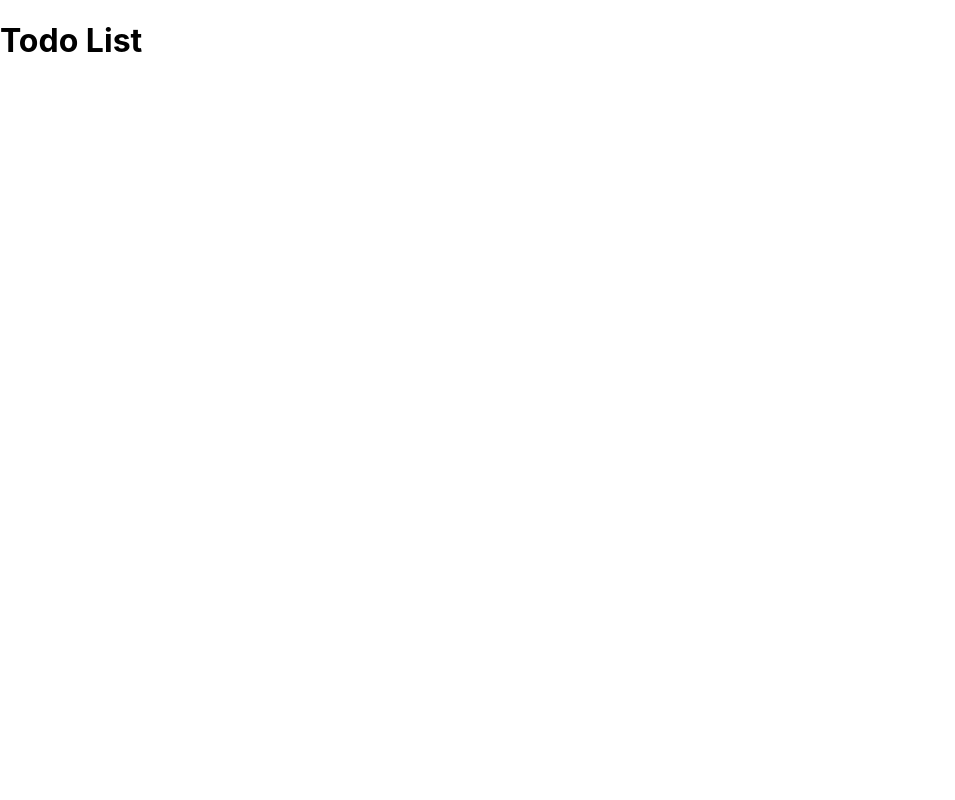
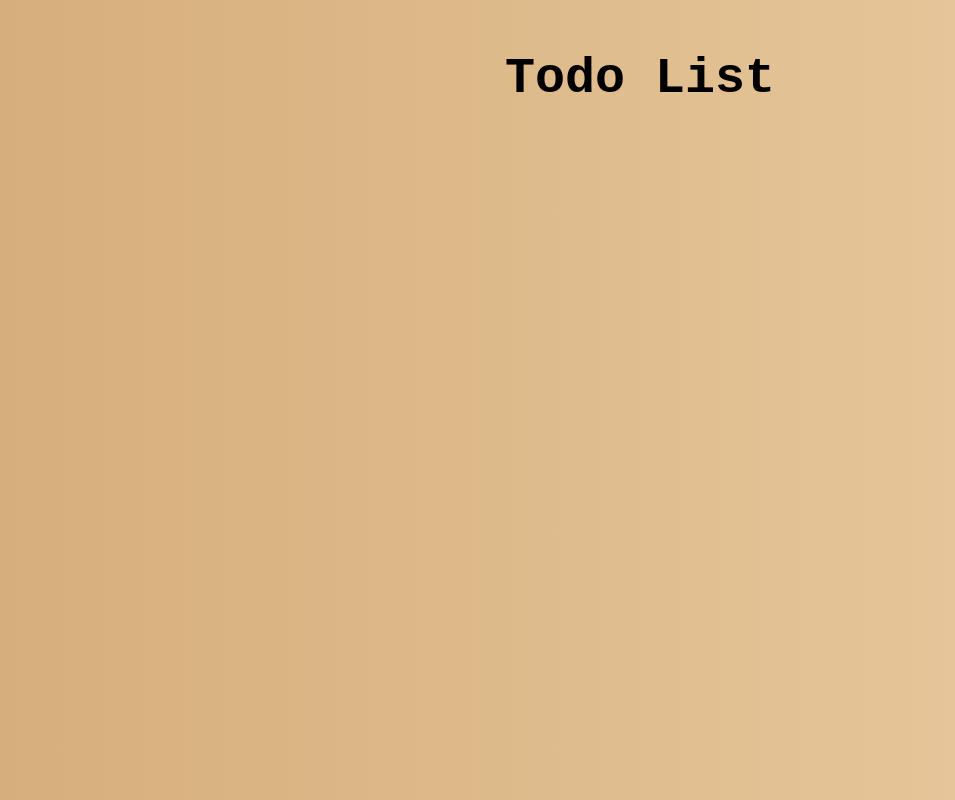
Before and after one commit to oliveravictor/todo-list, a React (Create React App) app in the folder to-do-list/: page / in a window 1280 px wide. Shown: the whole page, without its empty margins (0-955 px from the left). Built offline with nearby package versions, Linux system fonts and the light colour scheme.

Commit message:
component header created

```diff
--- a/to-do-list/src/App.js
+++ b/to-do-list/src/App.js
@@ -1,10 +1,10 @@
-import logo from "./logo.svg";
 import "./App.css";
+import Header from "./Components/Header/Header";
 
 function App() {
   return (
     <>
-      <h1>Todo List</h1>
+      <Header />
     </>
   );
 }
--- /dev/null
+++ b/to-do-list/src/Components/Header/Header.css
@@ -0,0 +1,19 @@
+h1 {
+  text-align: center;
+  font-family: "Courier New", Courier, monospace;
+  font-weight: bold;
+  margin-top: 50px;
+  font-size: 50px;
+}
+
+* {
+  box-sizing: border-box;
+  margin: 0;
+  padding: 0;
+}
+
+body {
+  background: #eacda3;
+  background: -webkit-linear-gradient(to right, #d6ae7b, #eacda3);
+  background: linear-gradient(to right, #d6ae7b, #eacda3);
+}
--- /dev/null
+++ b/to-do-list/src/Components/Header/Header.js
@@ -0,0 +1,7 @@
+import "./Header.css";
+
+const Header = () => {
+  return <h1>Todo List</h1>;
+};
+
+export default Header;
```
